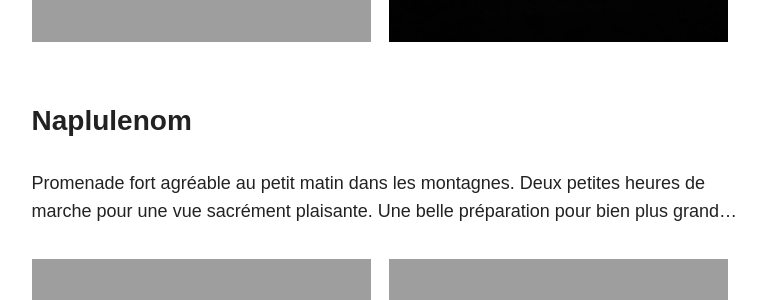
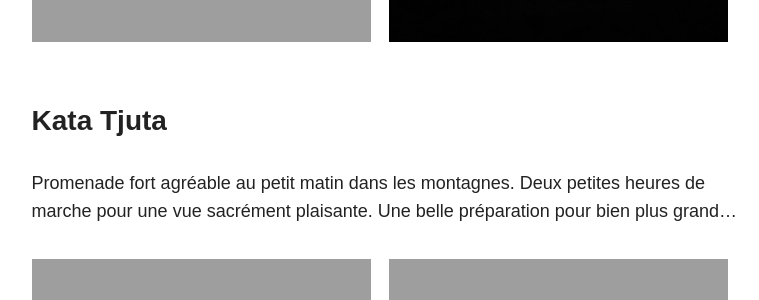
Before and after one commit to vferries/voyage, a Jekyll site: the page built from _posts/2016-12-14-uluru.md, in a window 1280 px wide and 900 px high, scrolled down 2200 px. Shown: the part 155-455 px from the top of the window, without its empty margins (348-1107 px from the left). Built offline with Jekyll 4.4.1, drawn with Linux system fonts in a browser that asks for light colours; nearby versions of some CDN libraries; comment, search, counter and statistics services are not loaded.

Commit message:
Correction du titre d'un des paragraphes.

```diff
--- a/_posts/2016-12-14-uluru.md
+++ b/_posts/2016-12-14-uluru.md
@@ -24,7 +24,7 @@ Uluru est le nom aborigène d'Ayers Rock, un rocher immense posé en plein milie
 	<a href="{{site.url}}/images/alice/uluru6.jpg"><img src="{{site.url}}/images/alice/uluru6.jpg" alt=""></a>
 </figure>
 
-### Naplulenom
+### Kata Tjuta
 
 Promenade fort agréable au petit matin dans les montagnes. Deux petites heures de marche pour une vue sacrément plaisante. Une belle préparation pour bien plus grand...
 
```
